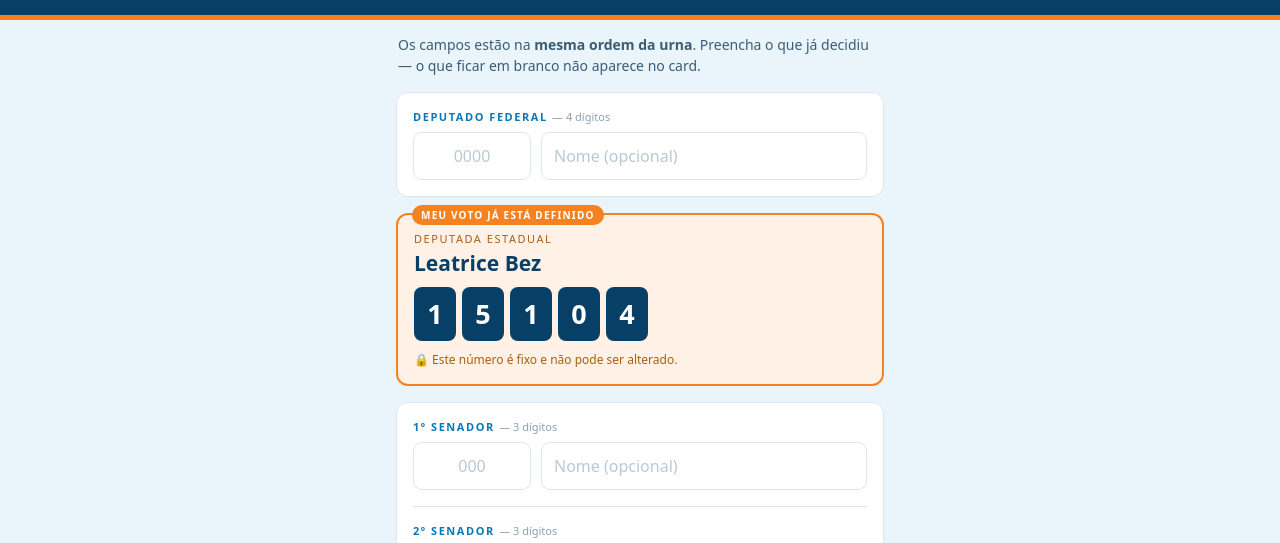
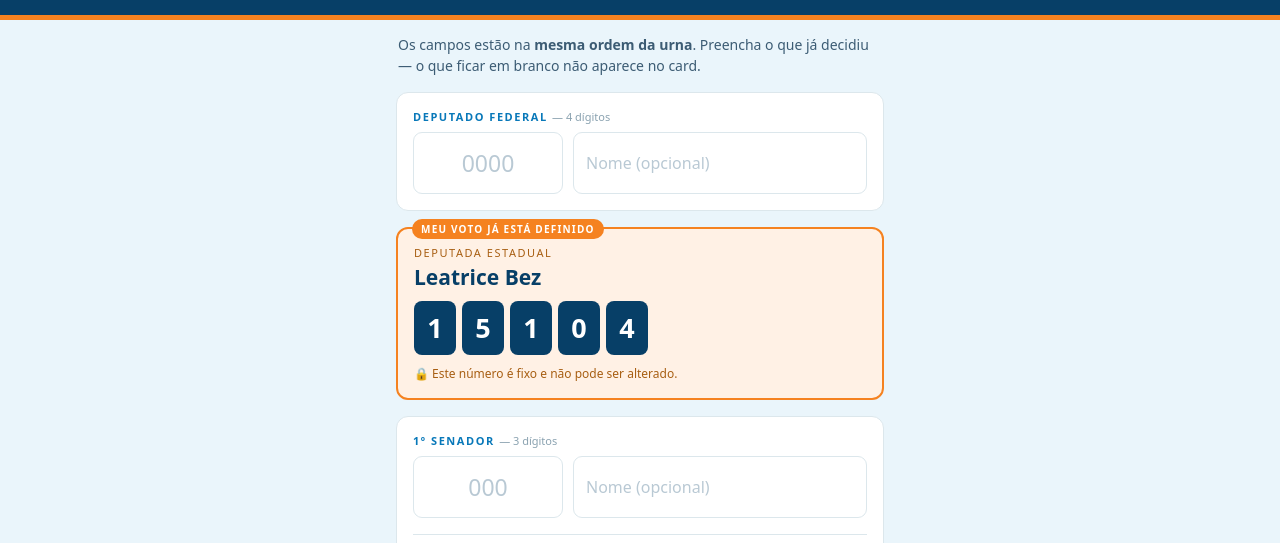
Before and after one commit to leatricebez/leatricebez.github.io, a plain HTML site: page index.html in a window 1280 px wide. Shown: the part 246-789 px from the top of the page. Drawn offline with Linux system fonts and the light colour scheme.

Commit message:
Aumenta o campo de numero dos demais cargos para melhor legibilidade

```diff
--- a/index.html
+++ b/index.html
@@ -70,8 +70,8 @@ input{
 }
 input:focus{outline:0;border-color:var(--azul);box-shadow:0 0 0 3px rgba(8,120,185,.14)}
 input.num{
-  font-weight:700;letter-spacing:.14em;text-align:center;flex:0 0 118px;
-  font-variant-numeric:tabular-nums;
+  font-weight:700;letter-spacing:.1em;text-align:center;flex:0 0 150px;
+  font-variant-numeric:tabular-nums;font-size:23px;padding:14px 8px;
 }
 input.nm{flex:1;min-width:0}
 input::placeholder{color:#B9C9D4;font-weight:400;letter-spacing:0}
@@ -95,7 +95,7 @@ button{
 canvas{display:none}
 
 @media (max-width:360px){
-  input.num{flex:0 0 100px}
+  input.num{flex:0 0 122px;font-size:20px;padding:12px 6px}
   .numfixo span{width:37px;height:48px;font-size:23px}
 }
 </style>
```
